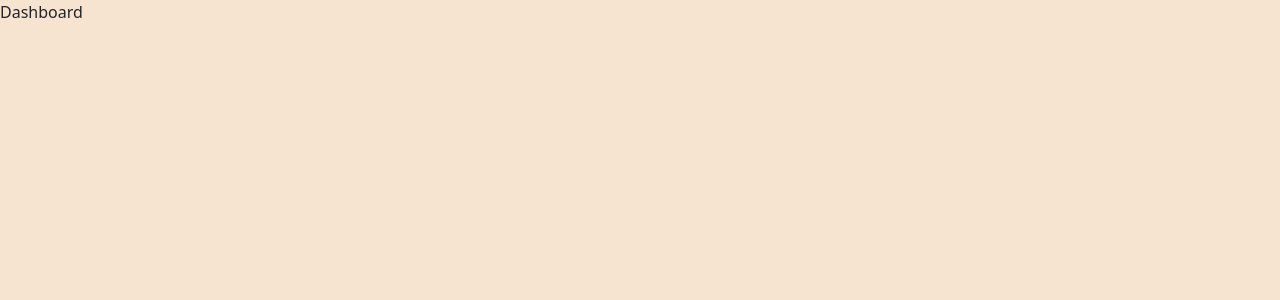
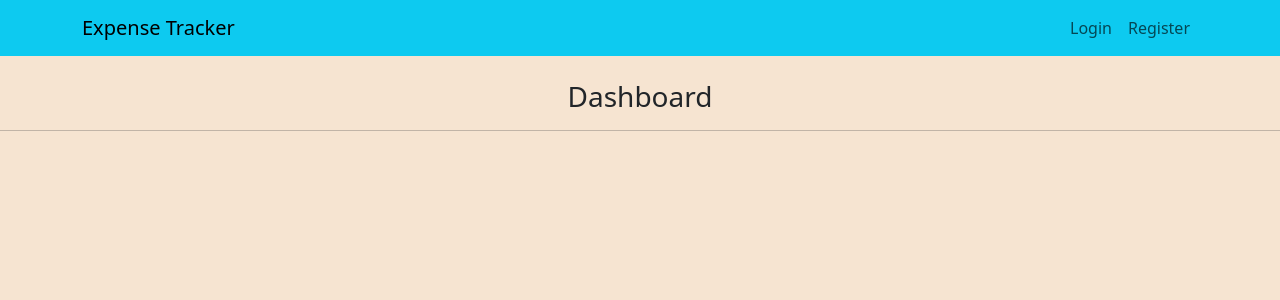
Before and after one commit to anmolft9/expenseTracker_Revision, a React (Create React App) app in the folder client/: page /dashboard in a window 1280 px wide. Shown: the top 300 px of the page. Built offline with nearby package versions, Linux system fonts and the light colour scheme.

Commit message:
used the useNavigate hooks to navigate to the other end point

```diff
--- a/client/src/pages/Dashboard.js
+++ b/client/src/pages/Dashboard.js
@@ -1,7 +1,15 @@
 import React from "react";
 import { Login } from "./Login";
 import { Register } from "./Register";
+import { MainLayout } from "../components/layout/MainLayout";
 
 export const Dashboard = () => {
-  return <div>Dashboard</div>;
+  return (
+    <div>
+      <MainLayout>
+        <h3 className="text-center mt-4">Dashboard</h3>
+        <hr />
+      </MainLayout>
+    </div>
+  );
 };
--- a/client/src/pages/Login.js
+++ b/client/src/pages/Login.js
@@ -1,6 +1,6 @@
 import Button from "react-bootstrap/Button";
 import Form from "react-bootstrap/Form";
-import { Link } from "react-router-dom";
+import { Link, useNavigate } from "react-router-dom";
 import { MainLayout } from "../components/layout/MainLayout";
 import { useRef } from "react";
 import { loginUser } from "../helpers/axiosHelper";
@@ -10,6 +10,8 @@ export const Login = () => {
   const emailRef = useRef();
   const passwordRef = useRef();
 
+  const navigate = useNavigate();
+
   const handleOnSubmit = async (e) => {
     e.preventDefault();
     const email = emailRef.current.value;
@@ -18,7 +20,10 @@ export const Login = () => {
     const { status, message, user } = await loginUser({ email, password });
     console.log(status, message);
     toast[status](message);
-    status === "success" && localStorage.setItem("user", JSON.stringify(user));
+    if (status === "success") {
+      sessionStorage.setItem("user", JSON.stringify(user));
+      navigate("/dashboard");
+    }
   };
   return (
     <MainLayout>
```
